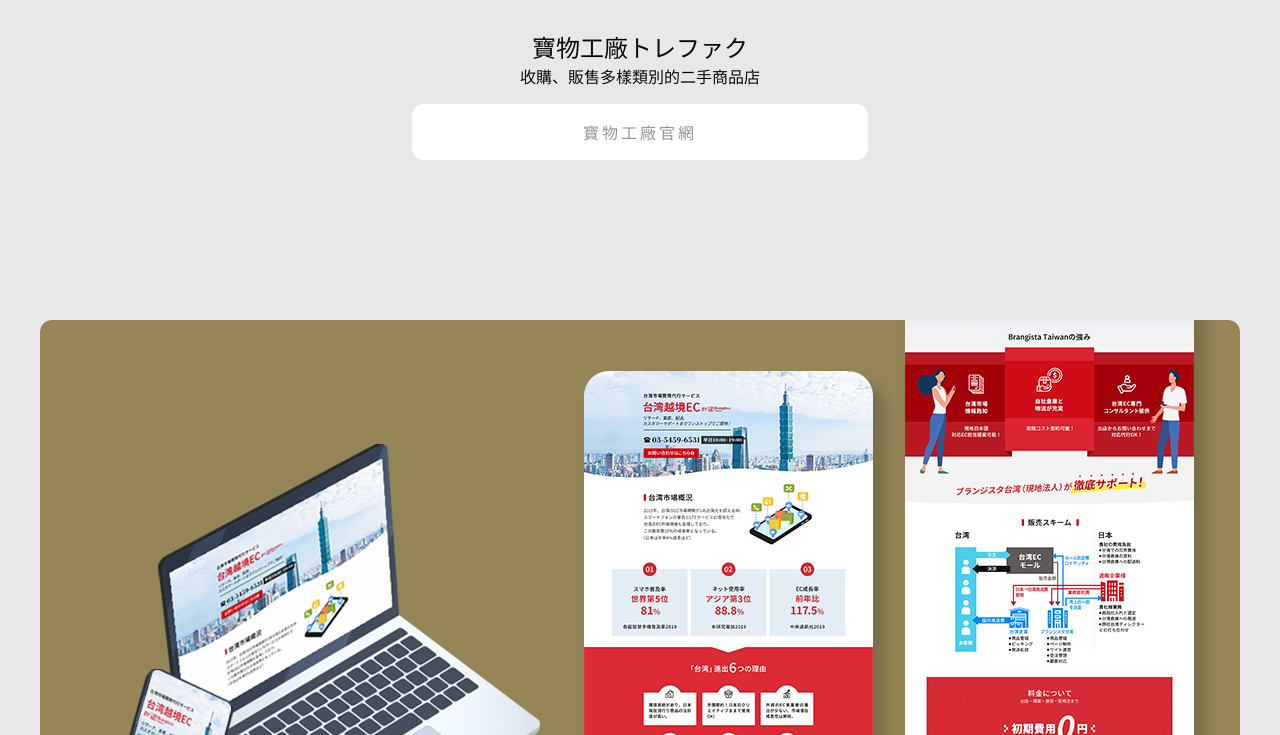
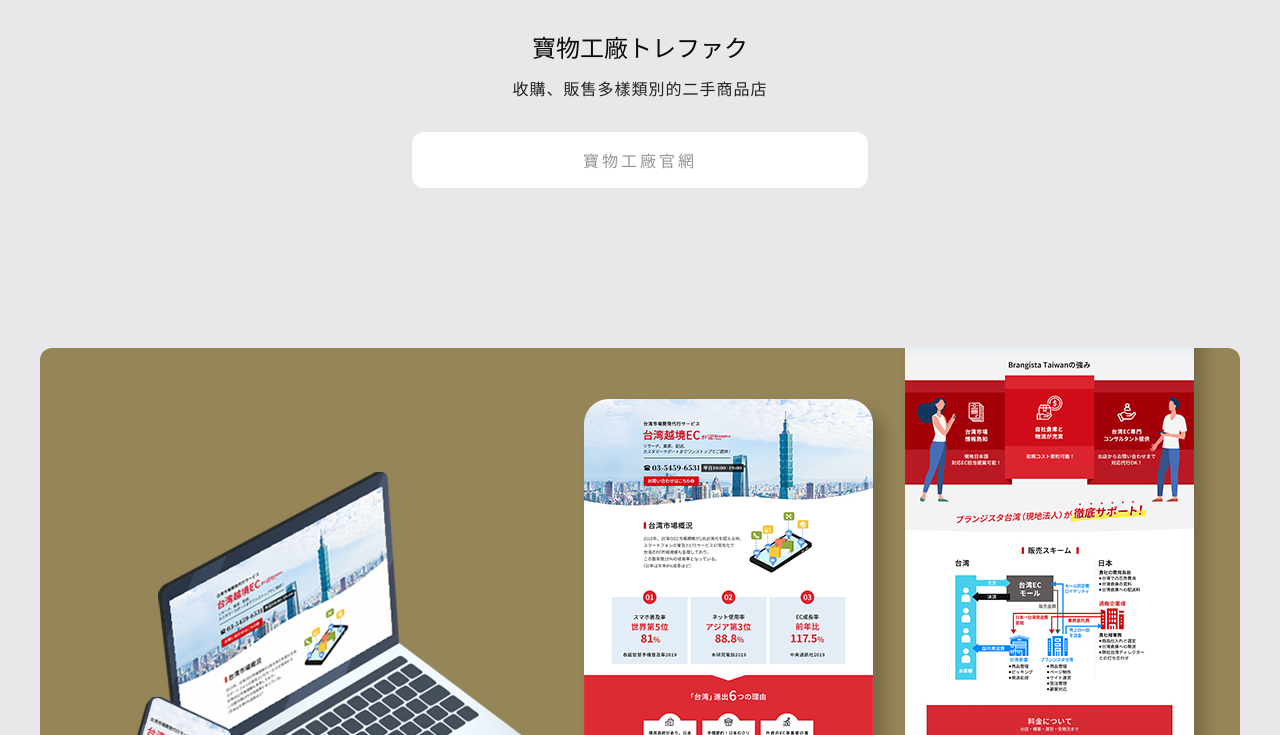
Before and after one commit to shinoshyun/portfolio, a plain HTML site: page uiDesign.html in a window 1280 px wide. Shown: the part 945-1680 px from the top of the page. Drawn offline with Linux system fonts and the light colour scheme.

Commit message:
Update uiDesign.css

```diff
--- a/css/uiDesign.css
+++ b/css/uiDesign.css
@@ -23,6 +23,7 @@
 
 .treasure-card,
 .brangista-card,
+.food-card,
 .dontei-card {
     margin-bottom: 160px;
 
@@ -42,6 +43,15 @@
 .dontei-content h1 {
     text-align: center;
     font-size: 24px;
+    /* font-weight: 700; */
+}
+
+.treasure-content h6 {
+    font-size: 16px;
+    color: #222222;
+    margin-top: 12px;
+    margin-bottom: 16px;
+    letter-spacing: 1px;
 }
 
 .button {
```
